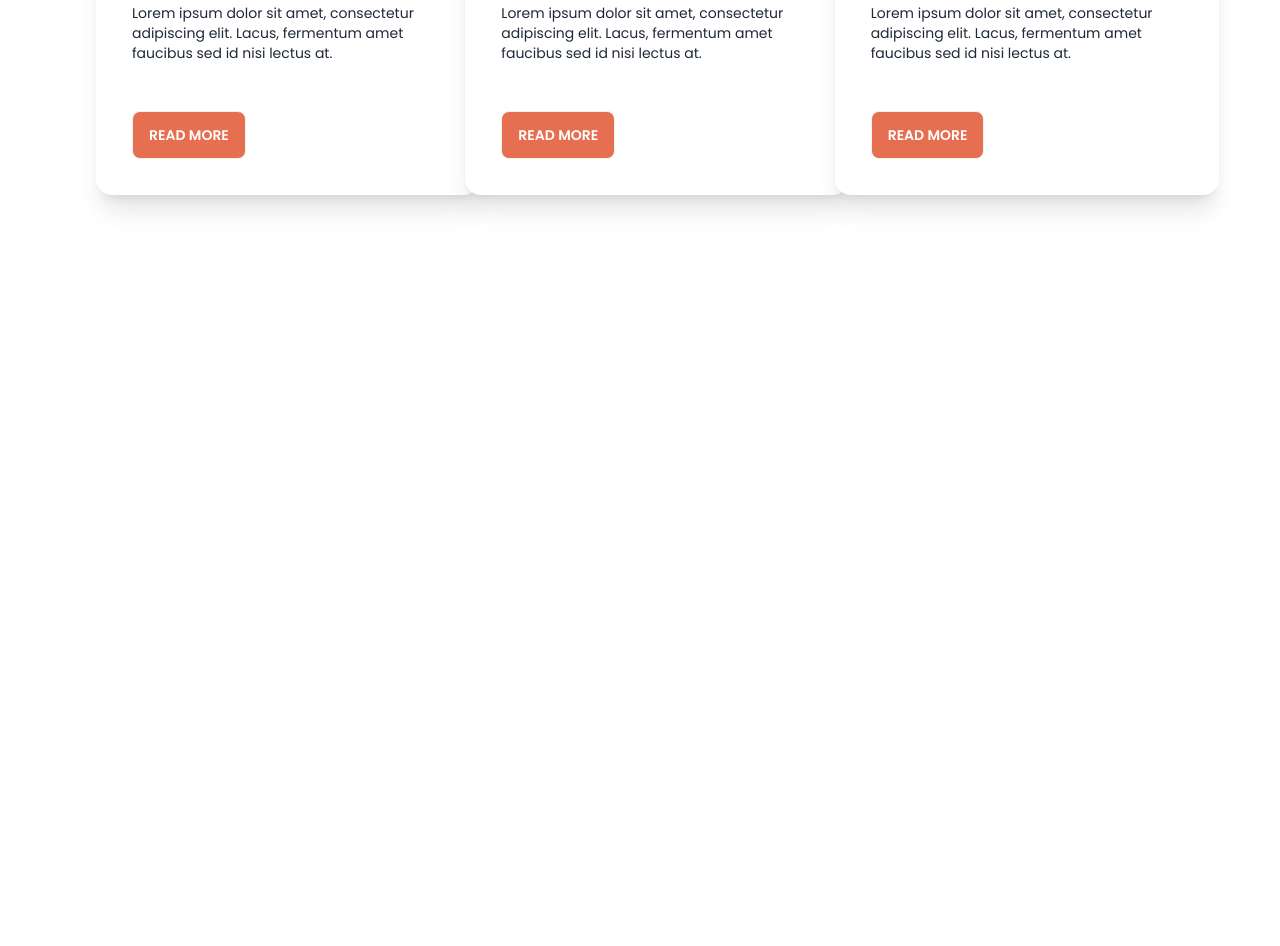
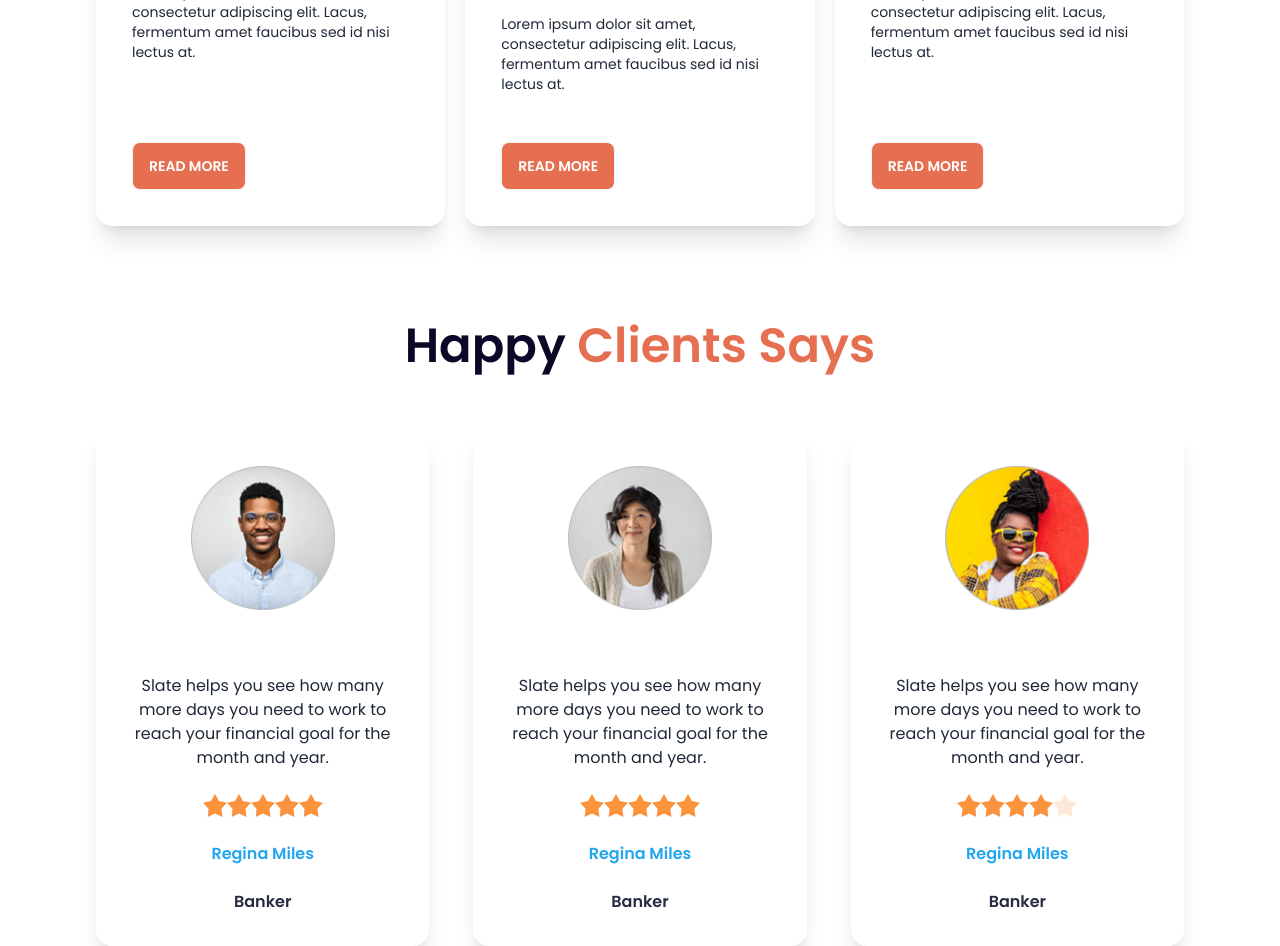
Before and after one commit to SBAhsan/Bikerz-Zone-with-Daisyui, a plain HTML site: page index.html in a window 1280 px wide. Shown: the part 1685-2631 px from the top of the page. Before the commit the page ends 1976 px from the top, so only its background shows below. Drawn offline with nearby package versions, Linux system fonts and the light colour scheme.

Commit message:
added clients review section

```diff
--- a/index.html
+++ b/index.html
@@ -195,7 +195,7 @@
             <h2 class="text-[#0A0826] text-5xl font-semibold text-center">Latest Bikes</h2>
 
             <div class="pt-14 gap-5 grid grid-cols-1 md:grid-cols-2 lg:grid-cols-3">
-                <div class="card card-compact w-96 bg-base-100 shadow-xl px-5 py-5">
+                <div class="card card-compact bg-base-100 shadow-xl px-5 py-5">
                     <figure><img src="/images/others/latest1.png" alt="" /></figure>
                     <div class="card-body">
                         <h2 class="card-title text-2xl pb-3">Ducati XDIAVEL S-73</h2>
@@ -207,7 +207,7 @@
                         </div>
                     </div>
                 </div>
-                <div class="card card-compact w-96 bg-base-100 shadow-xl px-5 py-5">
+                <div class="card card-compact  bg-base-100 shadow-xl px-5 py-5">
                     <figure><img src="/images/others/latest2.png" alt="" /></figure>
                     <div class="card-body">
                         <h2 class="card-title text-2xl pb-3">Motorcycles & Scooters</h2>
@@ -219,7 +219,7 @@
                         </div>
                     </div>
                 </div>
-                <div class="card card-compact w-96 bg-base-100 shadow-xl px-5 py-5">
+                <div class="card card-compact bg-base-100 shadow-xl px-5 py-5">
                     <figure><img src="/images/others/latest3.png" alt="" /></figure>
                     <div class="card-body">
                         <h2 class="card-title text-2xl pb-3">2021 Honda CBR500R</h2>
@@ -233,6 +233,85 @@
                 </div>
             </div>
         </section>
+
+        <!--Happy clients section-->
+        <section>
+            <h2 class="text-[#0A0826] text-5xl font-semibold text-center pb-14">Happy <span class="text-bike-primary">Clients
+                    Says</span></h2>
+
+            <div class="grid gap-11 grid-cols-1 md:grid-cols-2 lg:grid-cols-3">
+
+                <!--review 1-->
+                <div class="card bg-base-100 shadow-xl">
+                    <figure class="px-10 pt-10">
+                        <img class="w-36" src="/images/others/user-1.png" alt="" class="rounded-xl" />
+                    </figure>
+                    <div class="card-body items-center text-center">
+
+                        <p class="pt-8 pb-4">Slate helps you see how
+                            many more days you need
+                            to work to reach your financial
+                            goal for the month and year.</p>
+                        <div class="rating pb-4">
+                            <input type="radio" name="rating-2" class="mask mask-star-2 bg-orange-400" />
+                            <input type="radio" name="rating-2" class="mask mask-star-2 bg-orange-400" />
+                            <input type="radio" name="rating-2" class="mask mask-star-2 bg-orange-400" />
+                            <input type="radio" name="rating-2" class="mask mask-star-2 bg-orange-400" checked />
+                            <input type="radio" name="rating-2" class="mask mask-star-2 bg-orange-400" />
+                        </div>
+                        <p class="text-base font-semibold text-[#23A6F0] pb-4">Regina Miles</p>
+                        <p class="text-base font-semibold text-[#252B42]">Banker</p>
+                    </div>
+                </div>
+
+                <!--review 2-->
+                <div class="card bg-base-100 shadow-xl">
+                    <figure class="px-10 pt-10">
+                        <img class="w-36" src="/images/others/user-2.png" alt="" class="rounded-xl" />
+                    </figure>
+                    <div class="card-body items-center text-center">
+
+                        <p class="pt-8 pb-4">Slate helps you see how
+                            many more days you need
+                            to work to reach your financial
+                            goal for the month and year.</p>
+                        <div class="rating pb-4">
+                            <input type="radio" name="rating-2" class="mask mask-star-2 bg-orange-400" />
+                            <input type="radio" name="rating-2" class="mask mask-star-2 bg-orange-400" />
+                            <input type="radio" name="rating-2" class="mask mask-star-2 bg-orange-400" />
+                            <input type="radio" name="rating-2" class="mask mask-star-2 bg-orange-400" checked />
+                            <input type="radio" name="rating-2" class="mask mask-star-2 bg-orange-400" />
+                        </div>
+                        <p class="text-base font-semibold text-[#23A6F0] pb-4">Regina Miles</p>
+                        <p class="text-base font-semibold text-[#252B42]">Banker</p>
+                    </div>
+                </div>
+
+                <!--review 3-->
+                <div class="card bg-base-100 shadow-xl">
+                    <figure class="px-10 pt-10">
+                        <img class="w-36" src="/images/others/user-3.png" alt="" class="rounded-xl" />
+                    </figure>
+                    <div class="card-body items-center text-center">
+
+                        <p class="pt-8 pb-4">Slate helps you see how
+                            many more days you need
+                            to work to reach your financial
+                            goal for the month and year.</p>
+                        <div class="rating pb-4">
+                            <input type="radio" name="rating-2" class="mask mask-star-2 bg-orange-400" />
+                            <input type="radio" name="rating-2" class="mask mask-star-2 bg-orange-400" />
+                            <input type="radio" name="rating-2" class="mask mask-star-2 bg-orange-400" />
+                            <input type="radio" name="rating-2" class="mask mask-star-2 bg-orange-400" checked />
+                            <input type="radio" name="rating-2" class="mask mask-star-2 bg-orange-400" />
+                        </div>
+                        <p class="text-base font-semibold text-[#23A6F0] pb-4">Regina Miles</p>
+                        <p class="text-base font-semibold text-[#252B42]">Banker</p>
+                    </div>
+                </div>
+            </div>
+        </section>
+
     </main>
     <footer>
 
```
